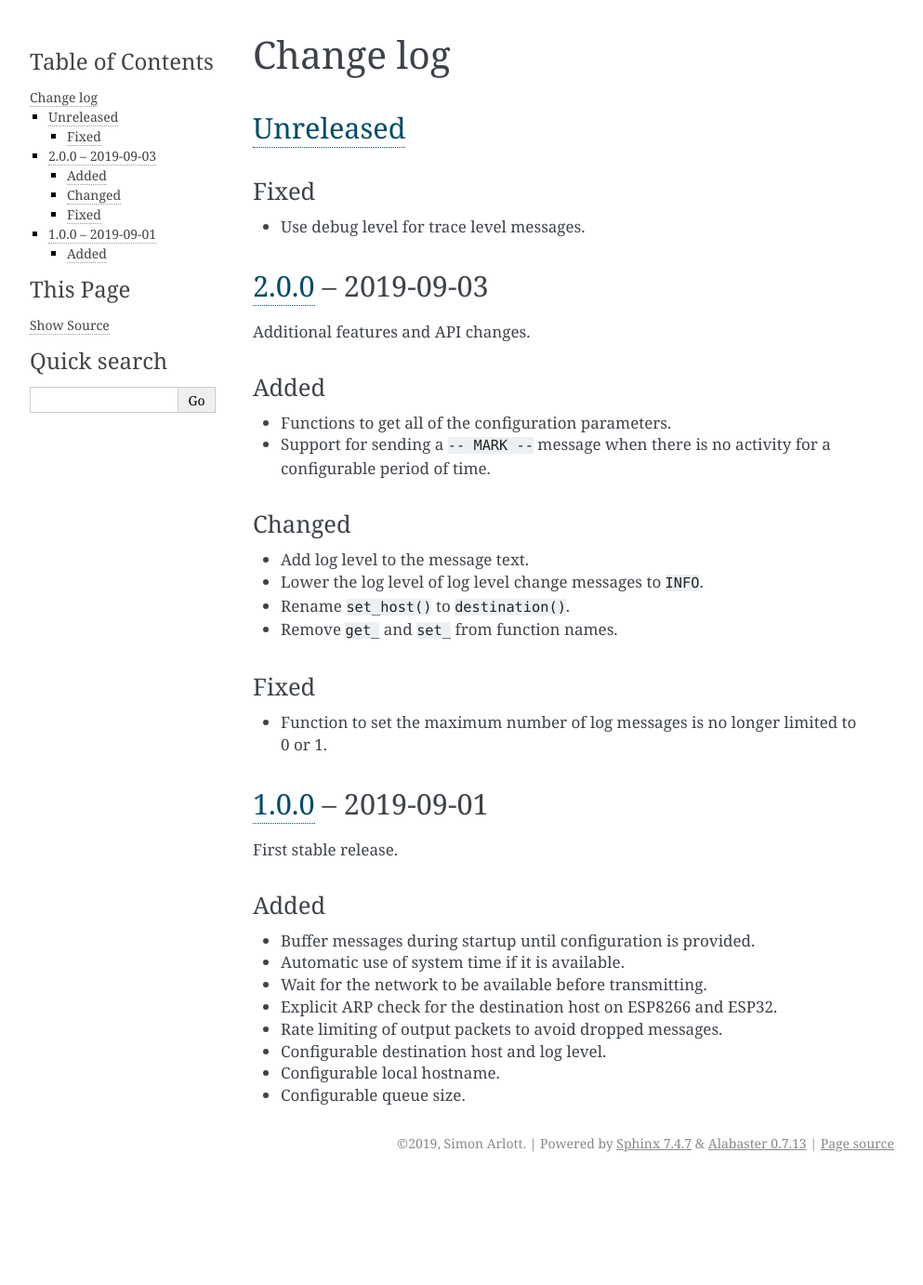
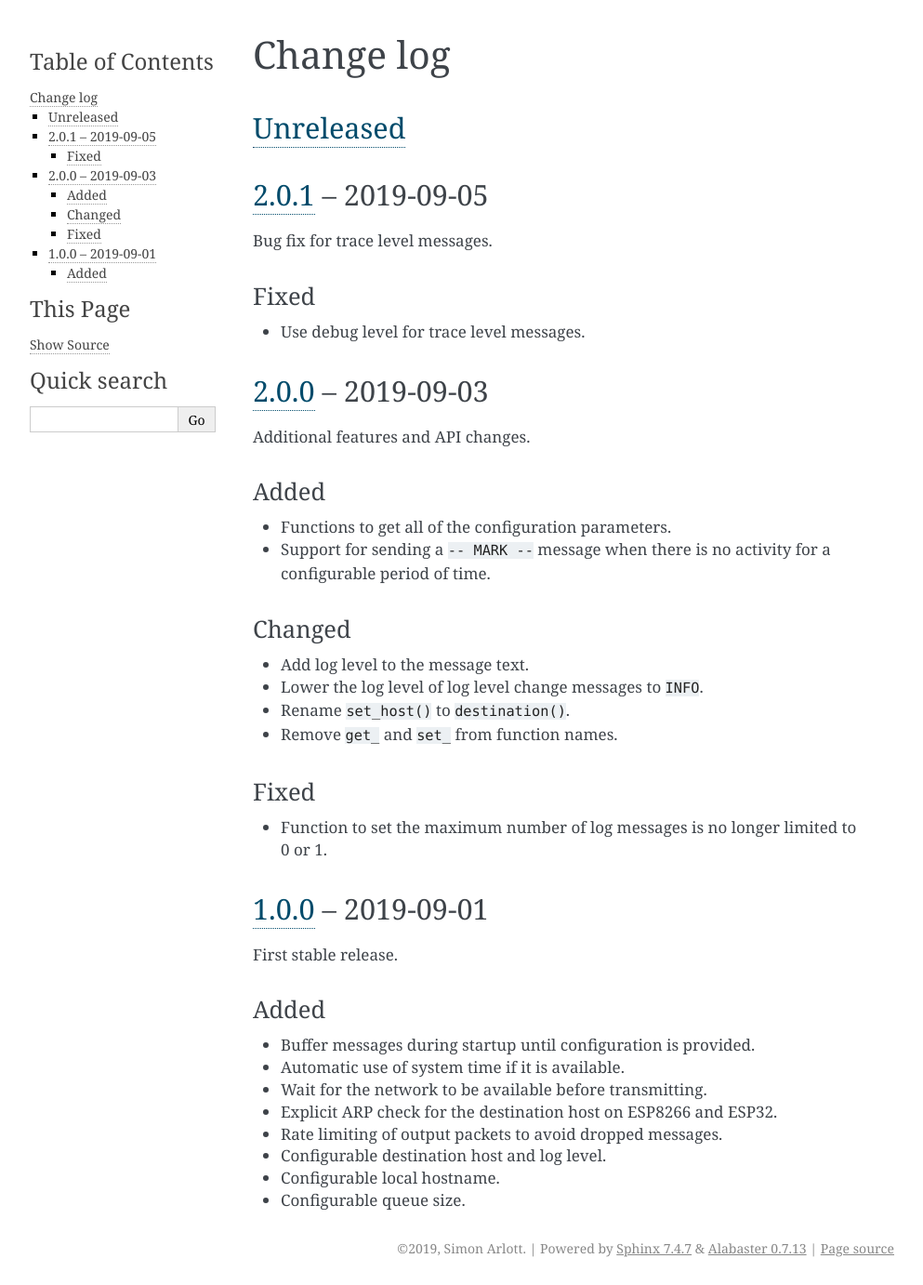
Before and after one commit to nomis/mcu-uuid-syslog, a Sphinx documentation site: the page built from docs/changelog.rst, in a window 1280 px wide. Shown: the whole page at 93% size, without its empty margins (148-1141 px from the left). Built offline with Sphinx 7.4.7, drawn with Linux system fonts in a browser that asks for light colours; before the commit the page ends 1269 px from its top, so only the background shows below that.

Commit message:
Version 2.0.1

```diff
--- a/docs/changelog.rst
+++ b/docs/changelog.rst
@@ -3,6 +3,11 @@ Change log
 
 Unreleased_
 -----------
+
+2.0.1_ |--| 2019-09-05
+----------------------
+
+Bug fix for trace level messages.
 
 Fixed
 ~~~~~
@@ -54,6 +59,7 @@ Added
 
 .. |--| unicode:: U+2013 .. EN DASH
 
-.. _Unreleased: https://github.com/nomis/mcu-uuid-syslog/compare/2.0.0...HEAD
+.. _Unreleased: https://github.com/nomis/mcu-uuid-syslog/compare/2.0.1...HEAD
+.. _2.0.1: https://github.com/nomis/mcu-uuid-syslog/compare/2.0.0...2.0.1
 .. _2.0.0: https://github.com/nomis/mcu-uuid-syslog/compare/1.0.0...2.0.0
 .. _1.0.0: https://github.com/nomis/mcu-uuid-syslog/commits/1.0.0
--- a/library.json
+++ b/library.json
@@ -12,7 +12,7 @@
 		"type": "git",
 		"url": "https://github.com/nomis/mcu-uuid-syslog.git"
 	},
-	"version": "2.0.0",
+	"version": "2.0.1",
 	"license": "GPL-3.0-or-later",
 	"homepage": "https://mcu-uuid-syslog.readthedocs.io/",
 	"export": {
```
